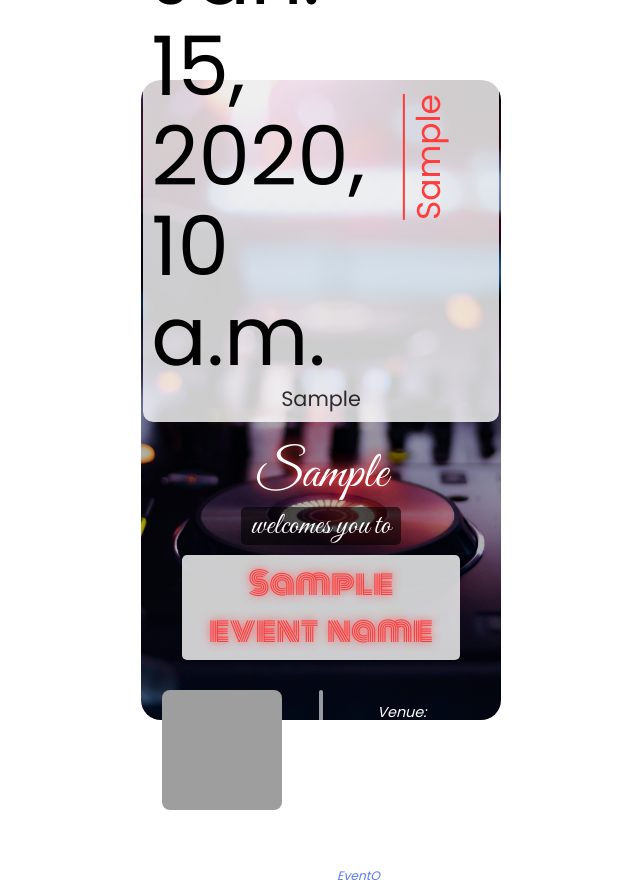
After one commit to eventoflutter/EventOWeb, a Django app: template templates/Passes/template_1.html in a window 1280 px wide. The commit adds this page. Shown: the whole page, without its empty margins (319-959 px from the left). Run offline with Django 4.2, Linux system fonts and the light colour scheme; the template is opened without the code that fills it: most values are stand-ins (such as "Sample title", 1, 10 or a date in 2020); grey boxes are pictures that could not be loaded.

Commit message:
createImage1

```diff
--- a/EventOWeb/urls.py
+++ b/EventOWeb/urls.py
@@ -19,5 +19,4 @@ from django.urls import path, include
 urlpatterns = [
     path('adminlogin/', admin.site.urls),
     path('', include('FormApp.urls')),
-    path('Form/', include('FormApp.urls'))
 ]
--- a/FormApp/models.py
+++ b/FormApp/models.py
@@ -3,7 +3,7 @@ from django.db import models
 # Create your models here.
 
 class Event():
-    def __init__(self, name, desc, time, isName, isNumber, isEmail, isAddress, admin):
+    def __init__(self, name, desc, time, isName, isNumber, isEmail, isAddress, admin, invitedBy, address, scans):
         self.name = name
         self.desc = desc
         self.time = time
@@ -12,3 +12,6 @@ class Event():
         self.isEmail = isEmail
         self.isAddress = isAddress
         self.admin = admin
+        self.invitedBy = invitedBy
+        self.address = address
+        self.scans = scans
--- a/FormApp/urls.py
+++ b/FormApp/urls.py
@@ -4,5 +4,7 @@ from FormApp import views
 
 urlpatterns = [
     path('', views.index, name="Home"),
-    path('EventForm', views.createForm, name="Form")
+    path('EventForm', views.createForm, name="Form"),
+    path('create', views.createImage),
+    path('temp_1', views.temp_1),
 ]
--- a/requirements.txt
+++ b/requirements.txt
@@ -1,2 +1,5 @@
 Django==4.1.7
 firebase_admin==6.1.0
+GrabzIt==3.5.2
+Pillow==9.4.0
+qrcode==7.4.2
--- a/static/Form.css
+++ b/static/Form.css
@@ -24,6 +24,9 @@
     width: 320px;
     border-radius: 20px;
     box-shadow: 2px 2px 20px #0000003c ;
+    background-image: url('/static/card_demo_4.jpg');
+    background-position: bottom;
+    background-size: contain;
     background-color: rgba(33, 150, 243, 1);
     overflow: hidden;
   }
--- /dev/null
+++ b/templates/Passes/template_1.html
@@ -0,0 +1,231 @@
+<!DOCTYPE html>
+<html>
+    <head>
+        <meta charset="utf-8">
+        <meta http-equiv="X-UA-Compatible" content="IE=edge">
+        <title></title>
+        <meta name="description" content="">
+        <meta name="viewport" content="width=device-width, initial-scale=1">
+        {% load static %}
+        <link rel="stylesheet" href="{% static 'template_1.css' %}">
+        <link rel="preconnect" href="https://fonts.googleapis.com">
+        <link rel="preconnect" href="https://fonts.gstatic.com" crossorigin>
+        <link href="https://fonts.googleapis.com/css2?family=Great+Vibes&family=Monoton&family=Poppins:wght@100;300;400;500;700&display=swap" rel="stylesheet">
+        <style>
+            :root {
+                --height : 800px;
+                --width : 450px;
+                --redAccent : #ff3d3d;
+            }
+
+            * {
+                padding: 0px;
+                margin: 0px;
+                font-family: 'Poppins', sans-serif;
+                box-sizing: border-box;
+            }
+
+            .out-container{
+                display: flex;
+                flex-direction: column;
+                justify-content: center;
+                align-items: center;
+                height: 100vh;
+            }
+
+            #main-container {
+                box-sizing: border-box;
+                height: calc(var(--height) * 0.8);
+                width: calc(var(--width) * 0.8);
+                background-image: url("{% static 'card_demo_4.jpg' %}");
+                background-size: cover;
+                background-position: center;
+                background-color: rgba(0, 0, 0, 0.3);
+                background-blend-mode: multiply;
+                display: flex;
+                flex-direction: column;
+                justify-content: center;
+                align-items: center;
+                border-radius:calc(var(--height) * 0.025);
+                padding: calc(var(--height) * 0.0256);
+            }
+
+            .daydate {
+                background-color: rgba(255, 255, 255, 0.8);
+                padding: calc(var(--height) * 0.01);
+                padding-top: calc(var(--height) * 0.02);
+                border-radius: calc(var(--height) * 0.0128);
+                display: flex;
+                flex-direction: column;
+                justify-content: center;
+                align-items: center;
+            }
+
+            .datemonth {
+                display: flex;
+                flex-direction: row;
+                justify-content: center;
+                align-items: center;
+            }
+
+            .datemonth .date {
+                font-size: calc(var(--height) * 0.10256);
+                line-height: 1.1;
+            }
+
+            .datemonth .month {
+                transform-origin: center;
+                transform: rotate(270deg);
+                border-top: 2px solid var(--redAccent);
+                color: var(--redAccent);
+                font-size: calc(var(--height) * 0.041);
+
+            }
+
+            .daydate .day {
+                font-size: calc(var(--height) * 0.026);
+                color: rgba(0, 0, 0, 0.8);
+            }
+
+            .content {
+                padding: calc(var(--height) * 0.0256);
+                display: flex;
+                flex-direction: column;
+                justify-content: center;
+                align-items: center;
+            }
+
+            .content .invitedBy {
+                font-family: 'Great Vibes', cursive;
+                font-size: calc(var(--height) * 0.0641);
+                color: white;
+                text-shadow: 0px 0px 10px var(--redAccent), 0px 0px 20px var(--redAccent);
+            }
+
+            .content .welcomestext {
+                font-family: 'Great Vibes', cursive;
+                background-color: rgba(0, 0, 0, 0.6);
+                color: white;
+                border-radius: 5px;
+                font-size: calc(var(--height) * 0.0384);
+                padding-left: calc(var(--height) * 0.0128);
+                padding-right: calc(var(--height) * 0.0128);
+            }
+
+            .content .eventName {
+                padding-left: calc(var(--height) * 0.0128);
+                padding-right: calc(var(--height) * 0.0128);
+                padding-top: calc(var(--height) * 0.0064);
+                padding-bottom: calc(var(--height) * 0.0064);
+                margin-top: calc(var(--height) * 0.0128);
+                border-radius: calc(var(--height) * 0.0064);
+                word-spacing: calc(var(--height) * 0.0064);
+                font-family: 'Monoton', cursive;
+                color: var(--redAccent);
+                font-size: calc(var(--height) * 0.0384);
+                background-color: rgba(255, 255, 255, 0.8);
+                text-align: center;
+                text-shadow: 0px 0px 10px var(--redAccent);
+            }
+
+            .QrAddress {
+                display: flex;
+                flex-direction: row;
+                justify-content: space-around;
+                width: auto;
+                margin-top: calc(var(--height) *  0.0128);
+                height: calc(var(--height) * 0.15);
+            }
+
+            .QrAddress .QrCode {
+                width: calc((var(--width) *0.8)/2 - (var(--height) * 0.0282));
+                overflow: clip;
+            }
+
+            .QrAddress .QrCode img {
+                border-radius: calc(var(--height) * 0.01);
+                height: calc(var(--height) * 0.15);
+                width: calc(var(--height) * 0.15);
+            }
+
+            .QrAddress .divider {
+                width: calc(var(--height) * 0.005128);
+                height: inherit;
+                border-radius: calc(var(--height) * 0.00256);
+                background-color: rgba(255, 255, 255, 0.6);
+            }
+
+            .QrAddress .address {
+                width: calc((var(--width) * 0.8)/2 - (var(--height) * 0.0282));
+                color: white;
+                text-align: center;
+                display: flex;
+                flex-direction: column;
+                align-items: center;
+                justify-content: center;
+                line-height: 1;
+                padding-left: calc(var(--height) * 0.0128);
+                padding-right: calc(var(--height) * 0.0128);
+            }
+
+            .QrAddress .address .venue {
+                font-style: italic;
+                font-size: calc(var(--height) * 0.018);
+            }
+
+            .QrAddress .address .addtext {
+                font-size: calc(var(--height) * 0.018);
+                font-weight: bold;
+            }
+
+            .QrAddress .address .time {
+                font-size: calc(var(--height) * 0.018);
+                font-weight: bold;
+            }
+
+            .passnote {
+                margin-top: calc(var(--height) * 0.0256);
+                color: rgba(255, 255, 255, 0.6);
+                font-size: calc(var(--height) * 0.015384);
+                text-align: center;
+            }
+
+            .evento {
+                color: rgb(88, 121, 254);
+            }
+        </style>
+    </head>
+    <body>
+        <div class="out-container">
+            <div id="main-container">
+                <div class="daydate">
+                    <div class="datemonth">
+                        <div class="date">{{Event_date}}</div>
+                        <div class="month">{{Event_month}}</div>
+                    </div>
+                    <div class="day">{{Event_day}}</div>
+                </div>
+                <div class="content">
+                    <div class="invitedBy">{{invitedBy}}</div>
+                    <div class="welcomestext">welcomes you to</div>
+                    <div class="eventName">{{Event_Name}}</div>
+                </div>
+                <div class="QrAddress">
+                    <div class="QrCode">
+                        <img src="{% static visitorid %}" alt="QRCode">
+                    </div>
+                    <div class="divider"></div>
+                    <div class="address">
+                        <span class="venue">Venue:</span><br>
+                        <span class="addtext">{{address}}</span><br>
+                        <span class="time">{{Event_time}}</span>
+                    </div>
+                </div>
+                <div class="passnote">
+                    <i>* This pass can be scanned only {{scans}}{% if scans > 1%} times {% else %} time {% endif %} <br> Powered by <span class="evento">EventO</span></i>
+                </div>
+            </div>
+        </div>
+        <script src="" async defer></script>
+    </body>
+</html>
```
Also changed, not shown: FormApp/views.py (+121 -14 lines), templates/Form.html (+6 -5 lines), EventOWeb/settings.py (line endings or trailing spaces), result.png (added), static/Ye0ISFlcAoSmyK0Hhv6a.png (added), static/card_demo_4.jpg (added), static/template_1.css (added).
